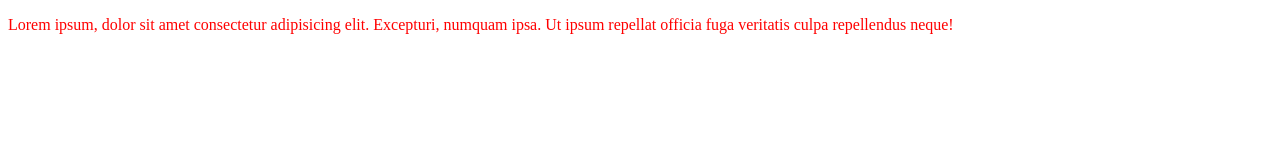
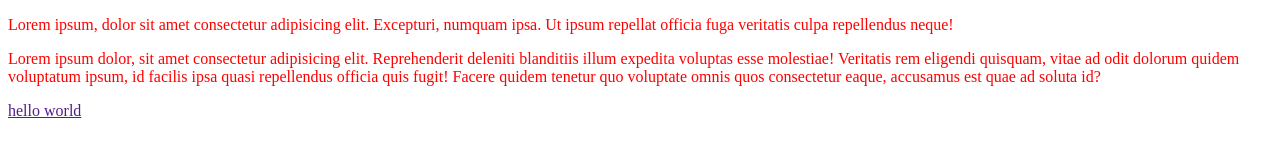
Before and after one commit to siddarthabiswas/my-secend-repo, a plain HTML site: page index.html in a window 1280 px wide. Drawn offline with Linux system fonts and the light colour scheme.

Commit message:
adde ancor

```diff
--- a/index.html
+++ b/index.html
@@ -9,5 +9,7 @@
 </head>
 <body>
     <p>Lorem ipsum, dolor sit amet consectetur adipisicing elit. Excepturi, numquam ipsa. Ut ipsum repellat officia fuga veritatis culpa repellendus neque!</p>
+    <p>Lorem ipsum dolor, sit amet consectetur adipisicing elit. Reprehenderit deleniti blanditiis illum expedita voluptas esse molestiae! Veritatis rem eligendi quisquam, vitae ad odit dolorum quidem voluptatum ipsum, id facilis ipsa quasi repellendus officia quis fugit! Facere quidem tenetur quo voluptate omnis quos consectetur eaque, accusamus est quae ad soluta id?</p>
+    <a href="">hello world</a>
 </body>
 </html>
```
